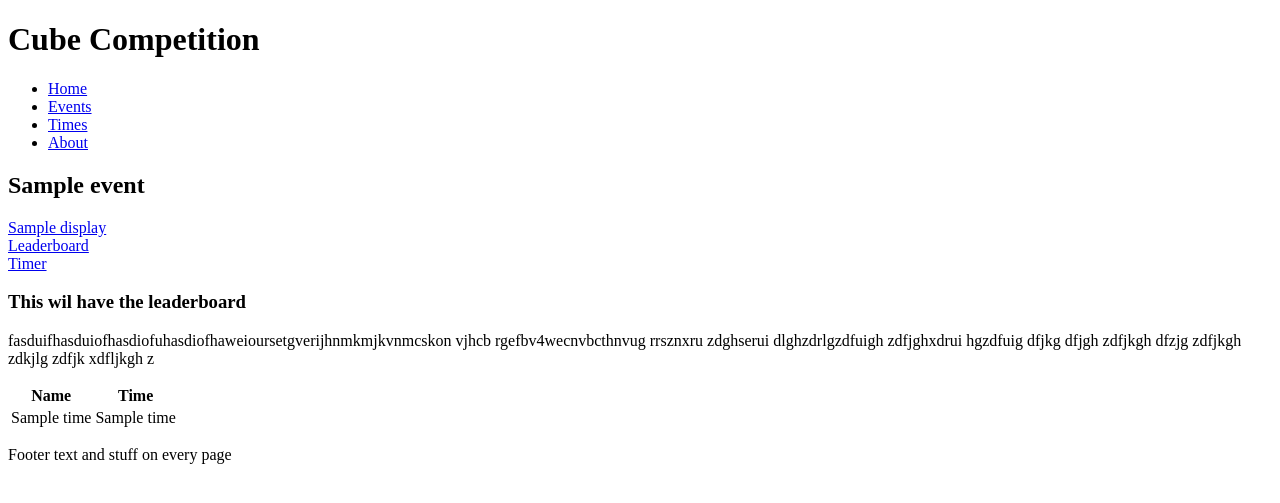
After one commit to Jscholey/crispy-invention, a Flask app: template templates/leaderboard.html in a window 1280 px wide. The commit adds this page. Shown: the top 503 px of the page. Run offline with Flask 2, Linux system fonts and the light colour scheme; the template is opened without the code that fills it: most values are stand-ins (such as "Sample title", 1, 10 or a date in 2020); some libraries are stand-ins or nearby versions.

Commit message:
menu working

```diff
--- a/app.py
+++ b/app.py
@@ -98,13 +98,13 @@ def event():
                     abort(404)
                 conn.close()
 
-                return render_template("eventTemplate.html", allEvents=events, event=event, panel=panel, leaderboard=leaderboard)
+                times.sort(key=lambda x: x[3])
+
+                return render_template("leaderboard.html", allEvents=events, event=event, panel=panel, leaderboard=leaderboard, times=times)
 
             else:
-                return render_template("eventTemplate.html", allEvents=events, event=event, panel=panel, leaderboard=leaderboard)
-            #
-            # Show relevant filled template based on event and panel
-            #
+                return render_template("timer.html", allEvents=events, event=event, panel=panel, leaderboard=leaderboard)
+
         else:
             return render_template("AllEvents.html", allEvents=events)
 
--- a/templates/eventTemplate.html
+++ b/templates/eventTemplate.html
@@ -14,16 +14,7 @@
         <div><a href="/event?event={{event}}&panel=timer">Timer</a></div>
     </div>
 
-
-    {% if leaderboard %}
-    <ul>
-        <li>Morgan - 7.854</li>
-        <li>Human - 29034</li>
-    </ul>
-    {% else %}
-    <p>Morgans timer javascript goes here</p>
-    <form>
-    </form>
-    {% endif %}
+    {% block panel%}
+    {% endblock %}
 
 {% endblock %}
--- /dev/null
+++ b/templates/leaderboard.html
@@ -0,0 +1,20 @@
+{% extends "eventTemplate.html" %}
+
+{% block panel %}
+<h3>This wil have the leaderboard</h3>
+<p>fasduifhasduiofhasdiofuhasdiofhaweioursetgverijhnmkmjkvnmcskon vjhcb rgefbv4wecnvbcthnvug rrsznxru zdghserui dlghzdrlgzdfuigh zdfjghxdrui hgzdfuig dfjkg dfjgh zdfjkgh dfzjg zdfjkgh zdkjlg zdfjk xdfljkgh z</p>
+
+    <table>
+        <tr>
+            <th>Name</th>
+            <th>Time</th>
+        </tr>
+    {% for time in times %}
+        <tr>
+            <td>{{time[2]}}</td>
+            <td>{{time[3]}}</td>
+        </tr>
+    {% endfor %}
+    </table>
+
+{% endblock %}
--- /dev/null
+++ b/templates/timer.html
@@ -0,0 +1,6 @@
+{% extends "eventTemplate.html" %}
+
+{% block panel %}
+<h3>This will have timer and form stuff</h3>
+<p>rui dlghzdrlgzdfuigh zdfjghxdrui hgzdfuig dfjkg dfjgh zdfjkgh dfzjg zdfjkgh zdkjlg zdfjk xdfljkgh z</p>
+{% endblock %}
```
